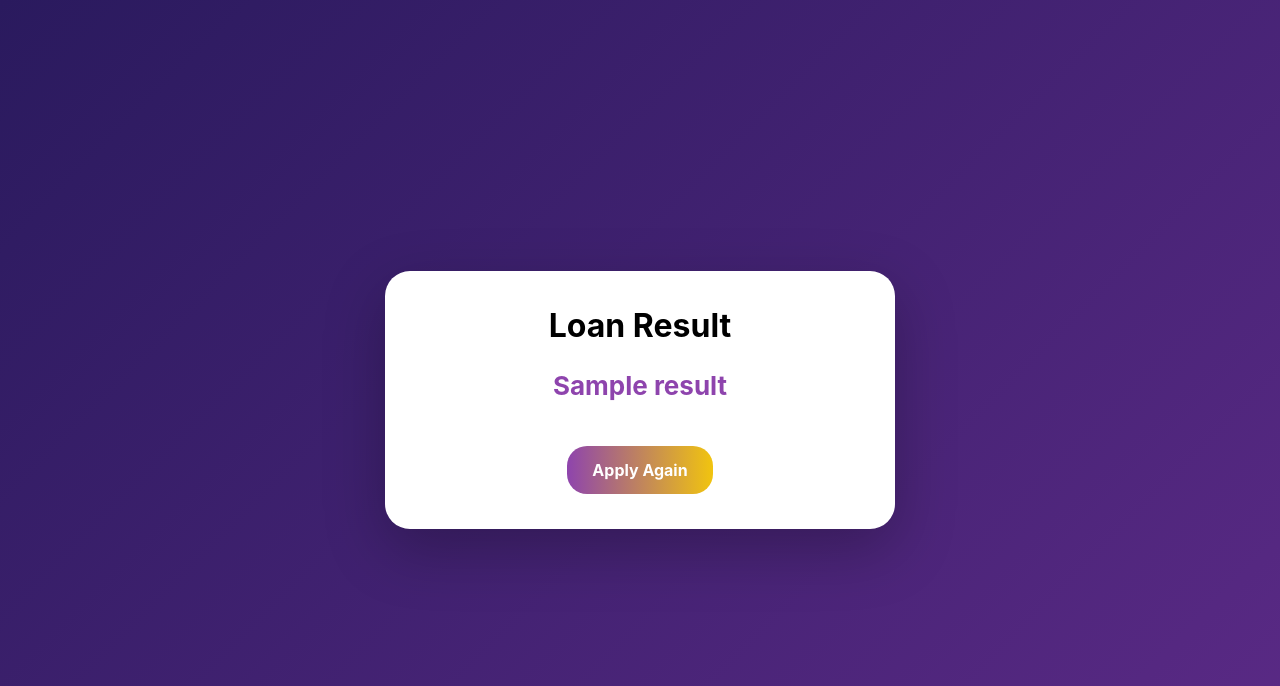
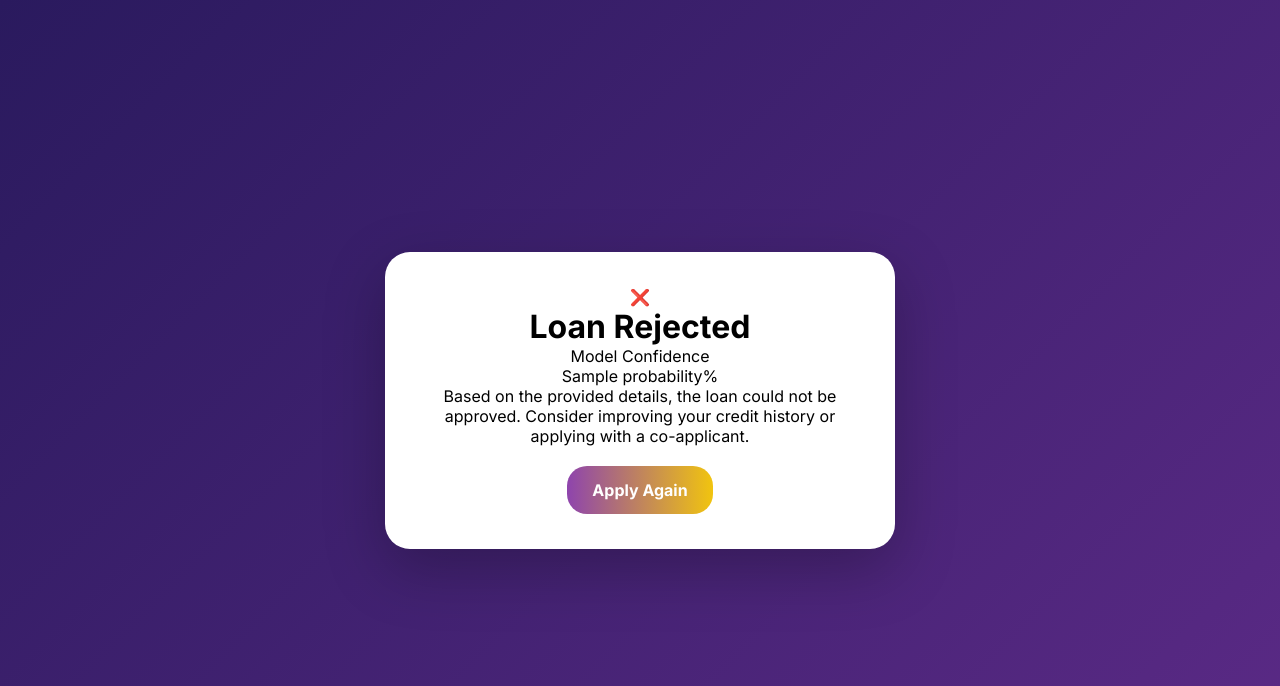
Before and after one commit to hassan-ali786/loan-approval-system, a Flask app: template templates/result.html in a window 1280 px wide. Shown: the top 686 px of the page. Run offline with Flask 3, Linux system fonts and the light colour scheme; the template is opened without the code that fills it: most values are stand-ins (such as "Sample title", 1, 10 or a date in 2020); parts of the project's set-up code (start-up, migrations or seed data) failed here and were passed over.

Commit message:
show confidence score and improved UI on result page

```diff
--- a/templates/result.html
+++ b/templates/result.html
@@ -5,12 +5,32 @@
 <meta name="viewport" content="width=device-width, initial-scale=1.0">
 <title>Loan Result</title>
 <link rel="stylesheet" href="{{ url_for('static', filename='css/style.css') }}">
+<link href="https://fonts.googleapis.com/css2?family=Inter:wght@400;600;700&display=swap" rel="stylesheet">
 </head>
 <body>
 <div class="container">
     <div class="card result-card">
-        <h1>Loan Result</h1>
-        <p class="result-text">{{ result }}</p>
+
+        {% if result == "Approved" %}
+            <div class="result-icon approved-icon">✅</div>
+            <h1 class="result-heading approved">Loan Approved!</h1>
+        {% else %}
+            <div class="result-icon rejected-icon">❌</div>
+            <h1 class="result-heading rejected">Loan Rejected</h1>
+        {% endif %}
+
+        <p class="result-subtext">Model Confidence</p>
+        <div class="confidence-bar-wrap">
+            <div class="confidence-bar" style="width: {{ probability }}%"></div>
+        </div>
+        <p class="confidence-label">{{ probability }}%</p>
+
+        {% if result == "Approved" %}
+            <p class="result-note">Your application looks good. A bank representative may contact you for further verification.</p>
+        {% else %}
+            <p class="result-note">Based on the provided details, the loan could not be approved. Consider improving your credit history or applying with a co-applicant.</p>
+        {% endif %}
+
         <a href="/" class="btn">Apply Again</a>
     </div>
 </div>
```
